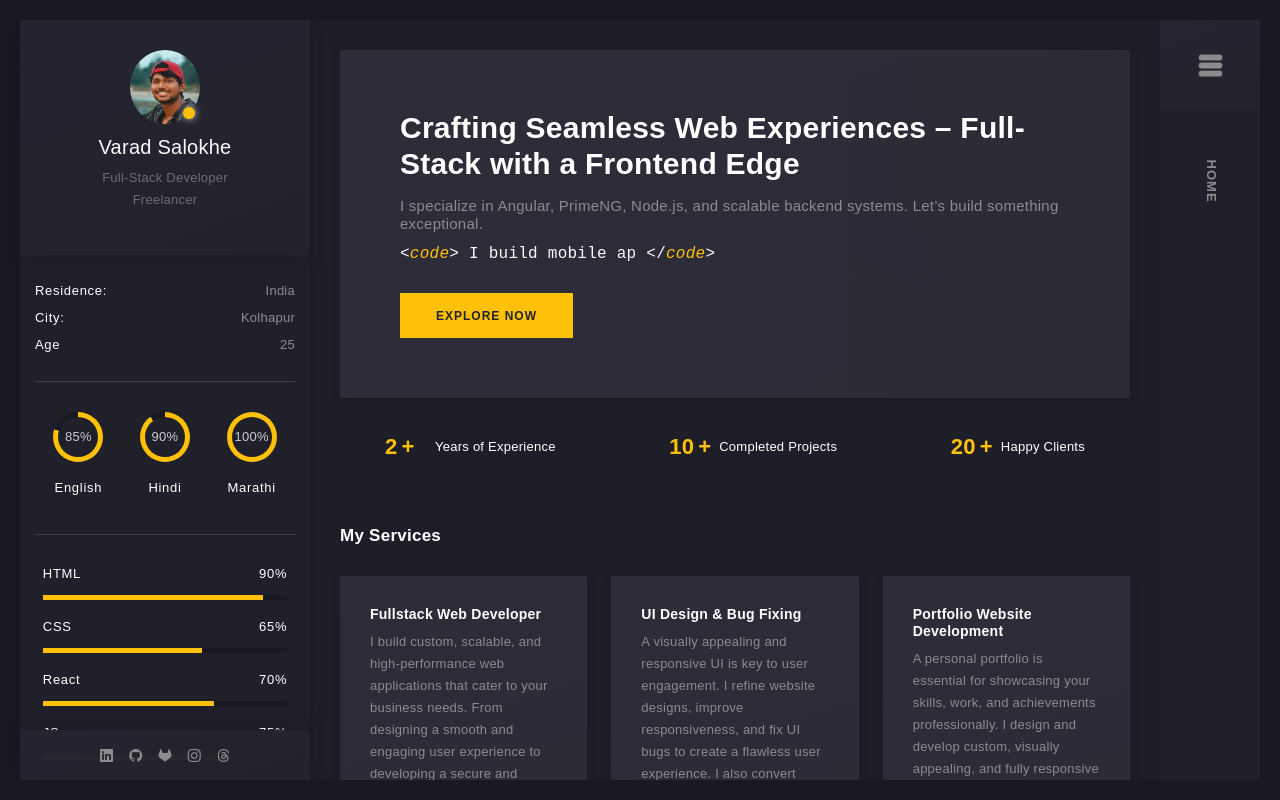
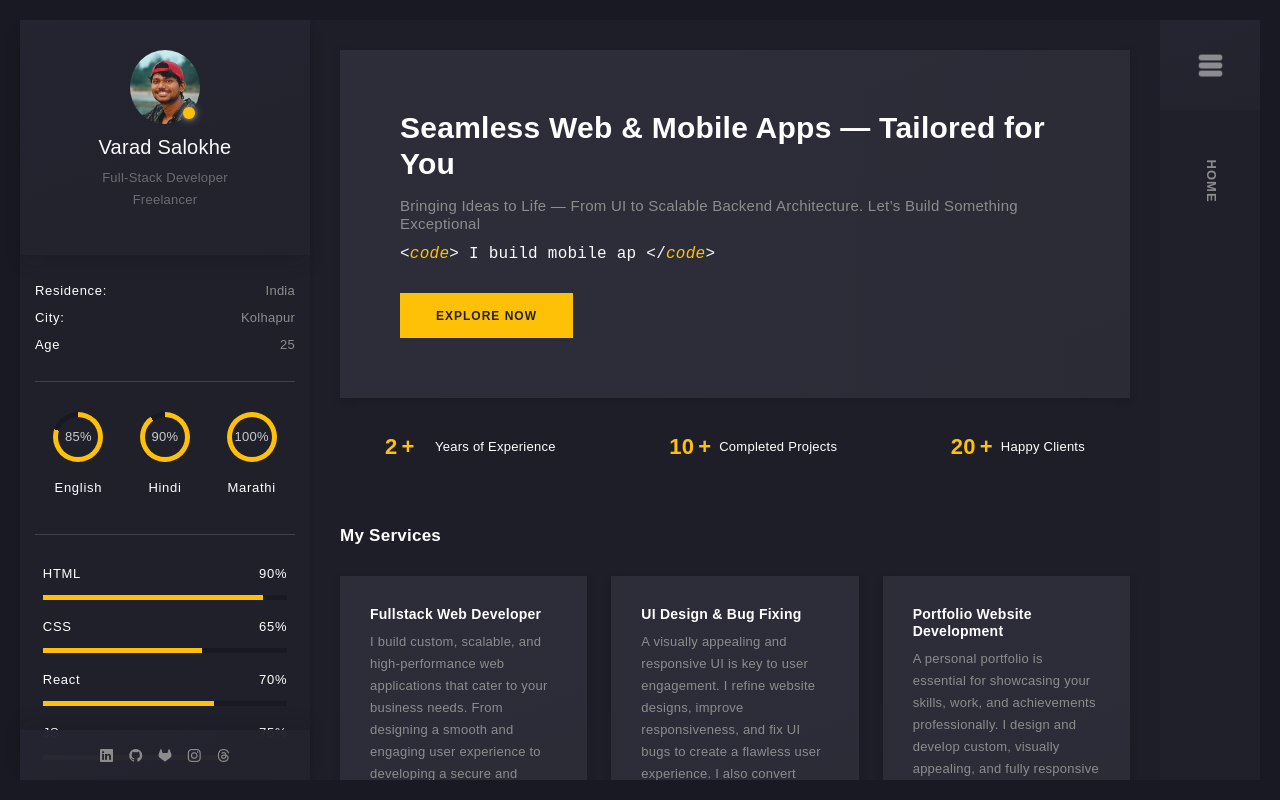
Before and after one commit to varadsalokhe99/portfolio-website, an Angular app: page / in a window 1280 px wide. Built offline with nearby package versions, Linux system fonts and the light colour scheme.

Commit message:
Update intro section text for improved clarity and engagement

```diff
--- a/src/app/components/intro/intro.component.html
+++ b/src/app/components/intro/intro.component.html
@@ -10,8 +10,8 @@
                   <div class="intro-banner">
                     <div class="intro-content">
                       <div class="intro-title">
-                        <h1>Crafting Seamless Web Experiences – Full-Stack with a Frontend Edge</h1>
-                        <h6 style="font-size: 15px;">I specialize in Angular, PrimeNG, Node.js, and scalable backend systems. Let’s build something exceptional.</h6>
+                        <h1>Seamless Web & Mobile Apps — Tailored for You</h1>
+                        <h6 style="font-size: 15px;">Bringing Ideas to Life — From UI to Scalable Backend Architecture. Let’s Build Something Exceptional</h6>
                         <div class="intro-code">
                           &lt;<i>code</i>&gt; I build
                           <span>{{ currentText }}</span>
```
